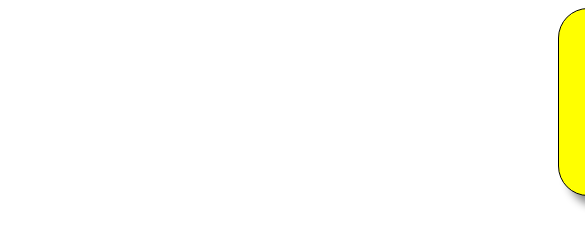
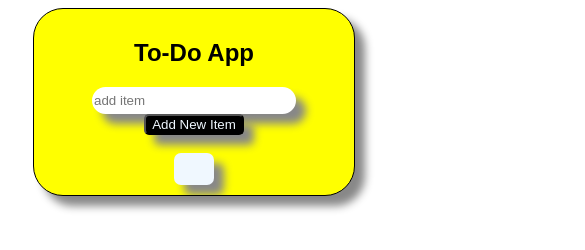
Before and after one commit to Gandhi64/todoapp, a plain HTML site: page index.html in a window 390 px wide. Shown: the top 250 px of the page, 585 px wide, since content can reach past the window. Drawn offline with Linux system fonts and the light colour scheme.

Commit message:
Update index.html

```diff
--- a/index.html
+++ b/index.html
@@ -58,8 +58,11 @@
        @media screen and (max-width:480px){
 
         #container{
-          text-align: center;
-            align-items: center;}
+         margin-left: 25px;
+        flex-direction: column;
+       display: flex;
+       justify-content: center;
+        }
 
        }
     </style>
```
